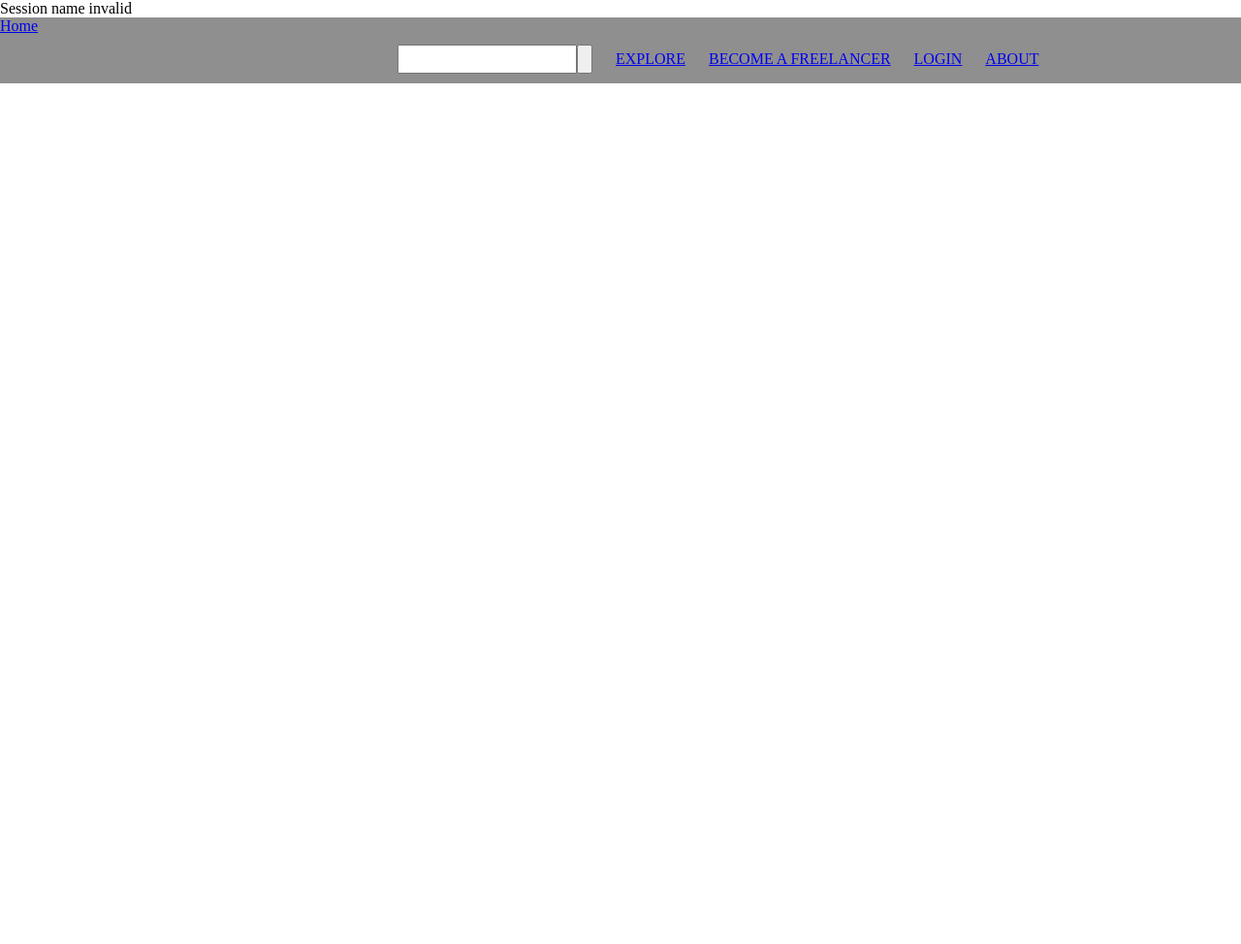
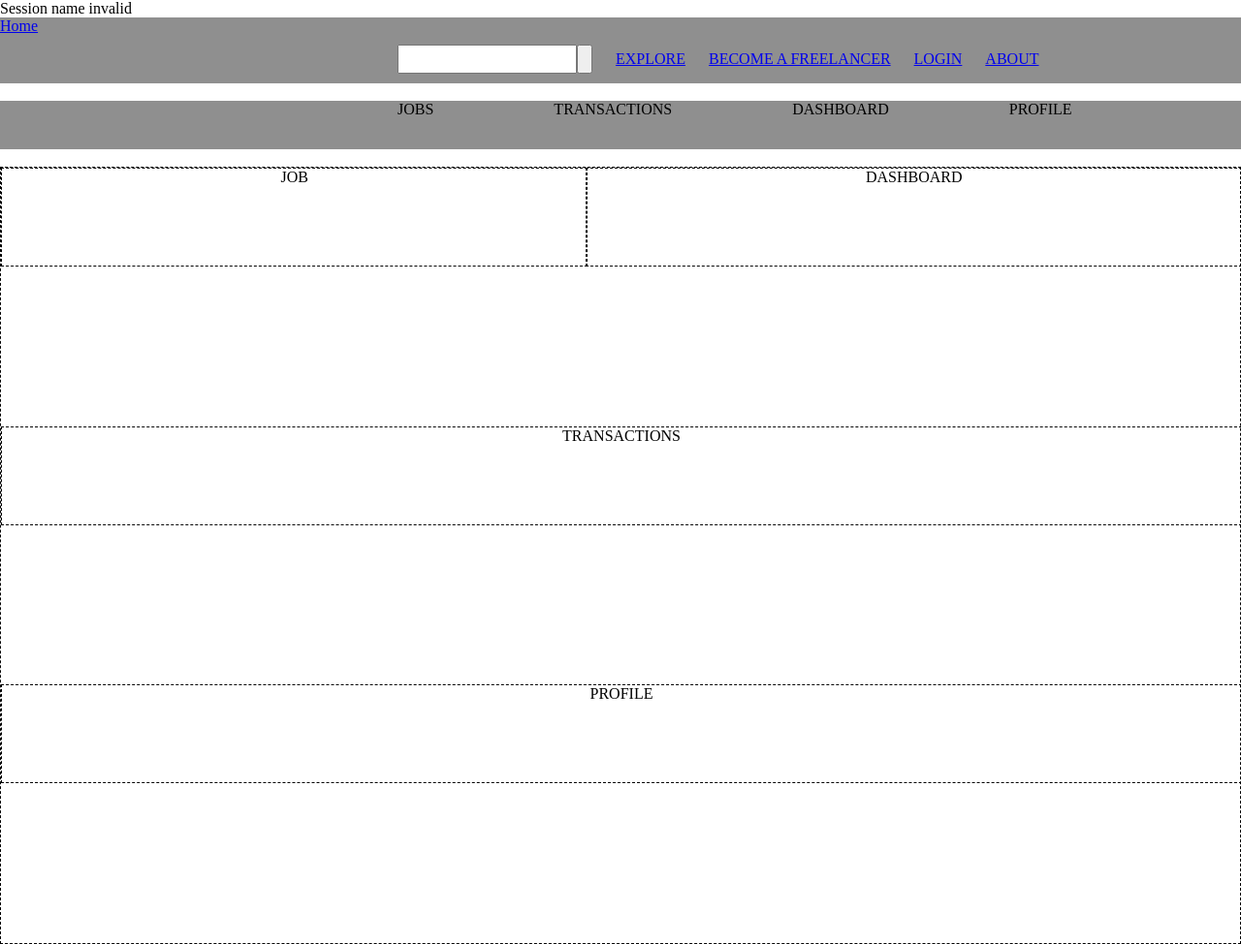
Before and after one commit to JimJ0112/HireAndSeek, a PHP site: page /Freelancer_Dashboard.php in a window 1280 px wide. Shown: the whole page at 97% size. Before the commit the page ends 86 px from the top, so only its background shows below. Run offline with PHP 8.4, Linux system fonts and the light colour scheme; data that the repository does not hold is empty.

Commit message:
Freelancer dashboard layout implemented

```diff
--- a/Freelancer_Dashboard.php
+++ b/Freelancer_Dashboard.php
@@ -10,7 +10,19 @@
 }
 ?>
 
-<?php
+
+
+<DOCTYPE>
+    <html>
+        <head>
+            <link rel="stylesheet" href="Style.css" type="text/css">
+            <meta name="viewport" content="width=device-width, initial-scale=1.0">
+
+        </head>
+        <body>
+
+            <!-- Nav bar section -->
+            <?php
 
             if(isset($_SESSION['SessionName'])){
 
@@ -21,3 +33,28 @@
                 include_once("Header.php");
             }
             ?>
+            <!-- dashboard pages -->
+            <br>
+            <nav id="Dashboard_Categories">
+
+    <ul id="Dashboard_CategoriesList">
+    <li class="Dashboard_CategoriesElement" id="Freelancer_jobs" > JOBS </li>
+    <li class="Dashboard_CategoriesElement" id="Freelancerd_transactions" > TRANSACTIONS </li>
+    <li class="Dashboard_CategoriesElement" id="Freelancer_dashboard" > DASHBOARD </li>
+    <li class="Dashboard_CategoriesElement" id="Freelancer_profile" > PROFILE </li>
+
+    </ul>
+
+        </nav>
+            <br>
+
+        <div id="dashboard_content_grid">
+            <div class="dashboard_content"> JOB</div>
+            <div class="dashboard_content"> TRANSACTIONS </div>
+            <div class="dashboard_content"> DASHBOARD </div>
+            <div class="dashboard_content"> PROFILE </div>
+
+        </div>
+
+        </body>
+    </html>
--- a/Style.css
+++ b/Style.css
@@ -291,3 +291,59 @@
     height: 80vh;
     margin-left: 30px;
 }
+
+
+/*-----------------------------------------DASHBOARD------------------------------------------------------*/
+
+/* Dashboard Categories*/
+
+#Dashboard_Categories{
+    height: 50px;
+}
+
+#Dashboard_CategoriesList{
+
+}
+
+.Dashboard_CategoriesElement{
+display: inline;
+
+
+margin-right: 100px;
+padding: 10px;
+cursor: pointer;}
+
+/*Dashboard Content*/
+#dashboard_content_grid{
+    border: 1px dashed black;
+    height: 100%;
+    display: grid;
+    grid-template-areas: "JOB JOB DASHBOARD DASHBOARD"
+                         "TRANSACTION TRANSACTION TRANSACTION TRANSACTION"
+                         "PROFILE PROFILE PROFILE PROFILE";
+    grid-row-gap: 0;
+    grid-column-gap:0;
+}
+
+.dashboard_content{
+    border: 1px dashed black;
+    height: 100px;
+    width: 100%;
+    text-align: center;
+}
+.dashboard_content:nth-child(1){
+    grid-area: JOB;
+
+}
+.dashboard_content:nth-child(2){
+    grid-area: TRANSACTION;
+
+}
+.dashboard_content:nth-child(3){
+    grid-area: DASHBOARD;
+
+}
+.dashboard_content:nth-child(4){
+    grid-area: PROFILE;
+
+}
```
